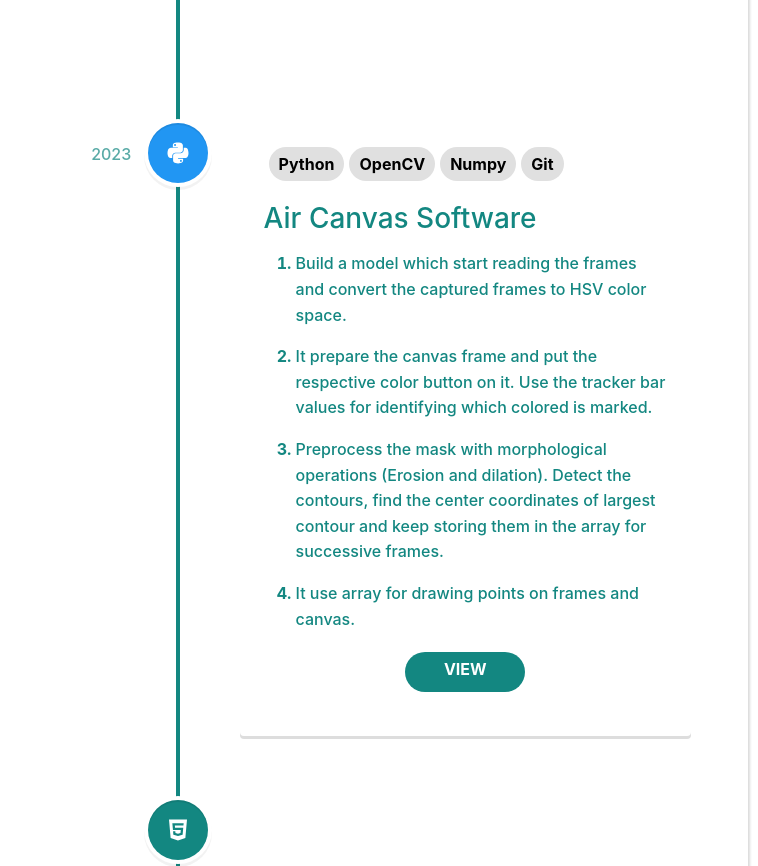
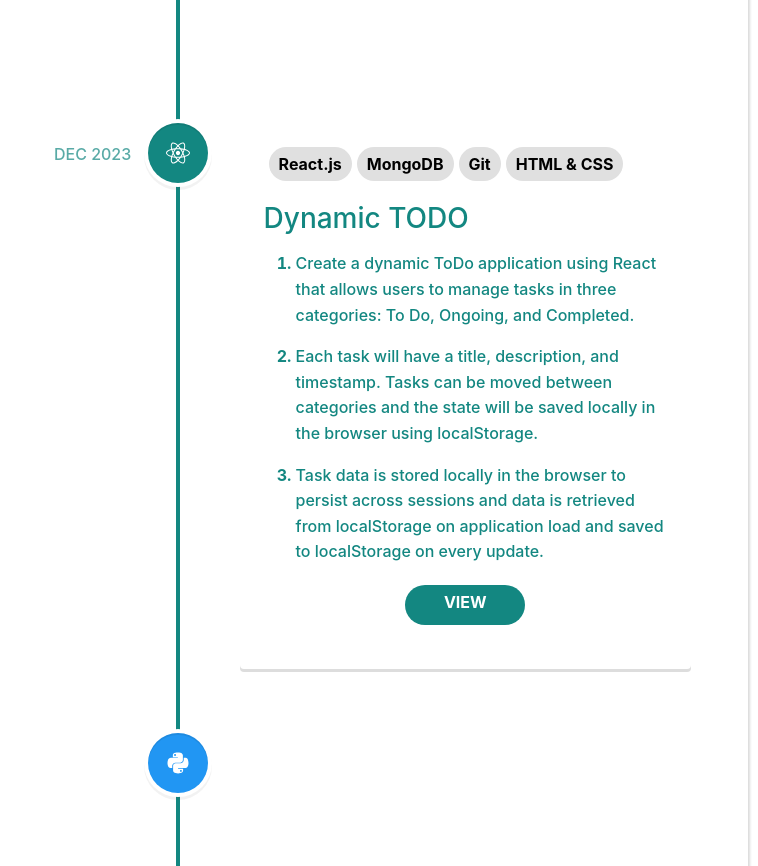
Before and after one commit to as23july/Portfolio_React, a React (Create React App) app: page / in a window 1280 px wide. Shown: the part 3960-4826 px from the top of the page, without its empty margins (522-1280 px from the left). Built offline with nearby package versions, Linux system fonts and the light colour scheme.

Commit message:
new project added

```diff
--- a/src/pages/Projects/ListofProject/Listproject.js
+++ b/src/pages/Projects/ListofProject/Listproject.js
@@ -100,6 +100,61 @@ const Listproject = () => {
                 </a>
               </div>
             </VerticalTimelineElement>
+
+            {/* ----------------------------------------------------------------------- */}
+
+            <VerticalTimelineElement
+              className="vertical-timeline-element--work"
+              date=" DEC 2023"
+              iconStyle={{ background: "#138781", color: "#fff" }}
+              icon={<FaReact />}
+            >
+              <div class="card-image-overly m-auto mb-3">
+                {/* <span class="card-detail-badge">Node.js</span>
+                <span class="card-detail-badge">Express.js</span> */}
+                <span class="card-detail-badge">React.js</span>
+                <span class="card-detail-badge">MongoDB</span>
+                <span class="card-detail-badge">Git</span>
+                <span class="card-detail-badge">HTML & CSS</span>
+              </div>
+              <h3 className="vertical-timeline-element-title">Dynamic TODO</h3>
+              {/* <h5 className="vertical-timeline-element-subtitle">Node.js, Express.js, React.js, MongoDB, HTML&CSS</h5> */}
+              <ol>
+                <li>
+                  <p>
+                    Create a dynamic ToDo application using React that allows
+                    users to manage tasks in three categories: To Do, Ongoing,
+                    and Completed.
+                  </p>
+                </li>
+                <li>
+                  <p>
+                    Each task will have a title, description, and timestamp.
+                    Tasks can be moved between categories and the state will be
+                    saved locally in the browser using localStorage.
+                  </p>
+                </li>
+                <li>
+                  <p>
+                    Task data is stored locally in the browser to persist across
+                    sessions and data is retrieved from localStorage on
+                    application load and saved to localStorage on every update.
+                  </p>
+                </li>
+              </ol>
+              <div class="project1-button text-center">
+                <a
+                  href="https://dynamic-to-do.vercel.app/"
+                  class="ad-btn"
+                >
+                  {" "}
+                  View
+                </a>
+              </div>
+            </VerticalTimelineElement>
+
+            {/* -------------------------------------------------------------- */}
+
             <VerticalTimelineElement
               className="vertical-timeline-element--work"
               date="2023"
```
